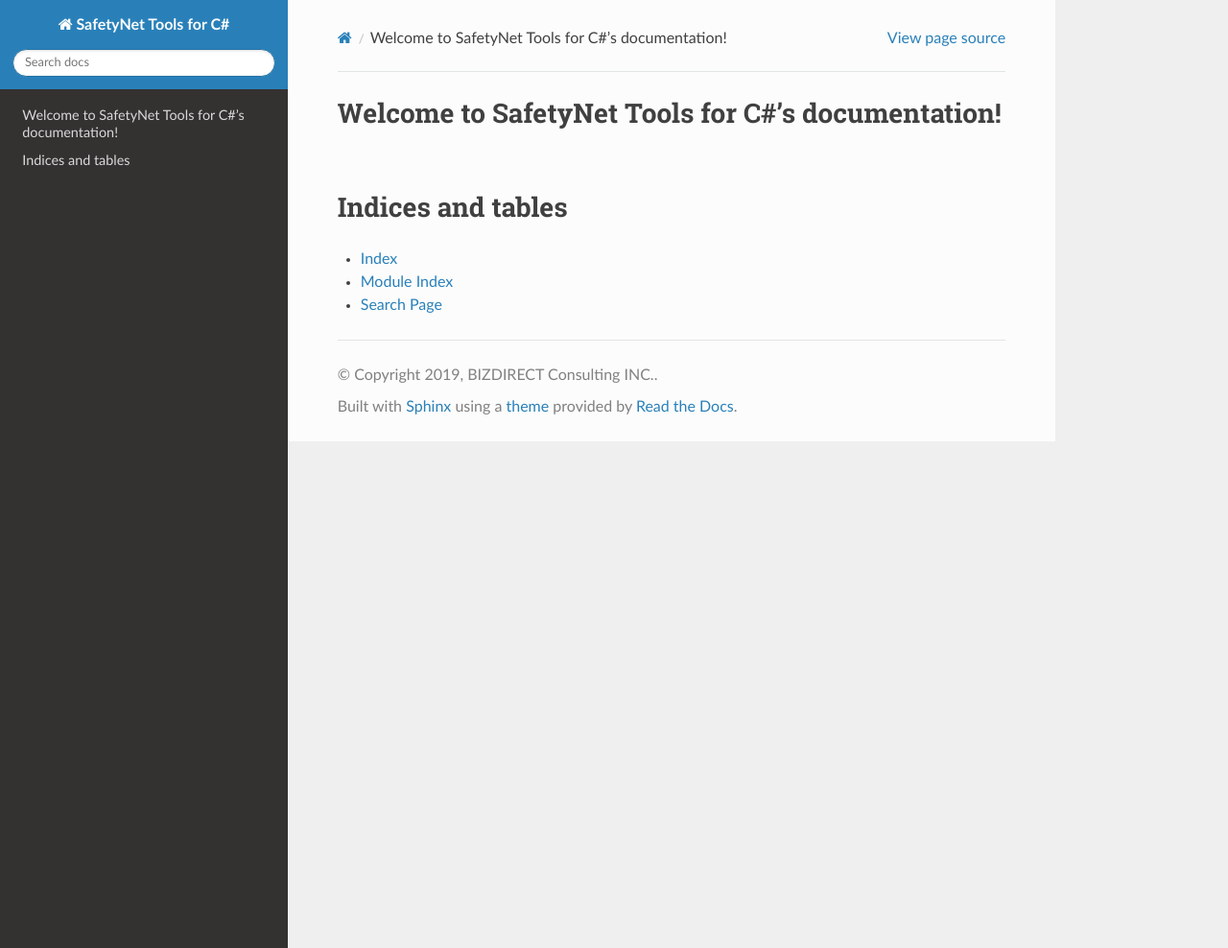
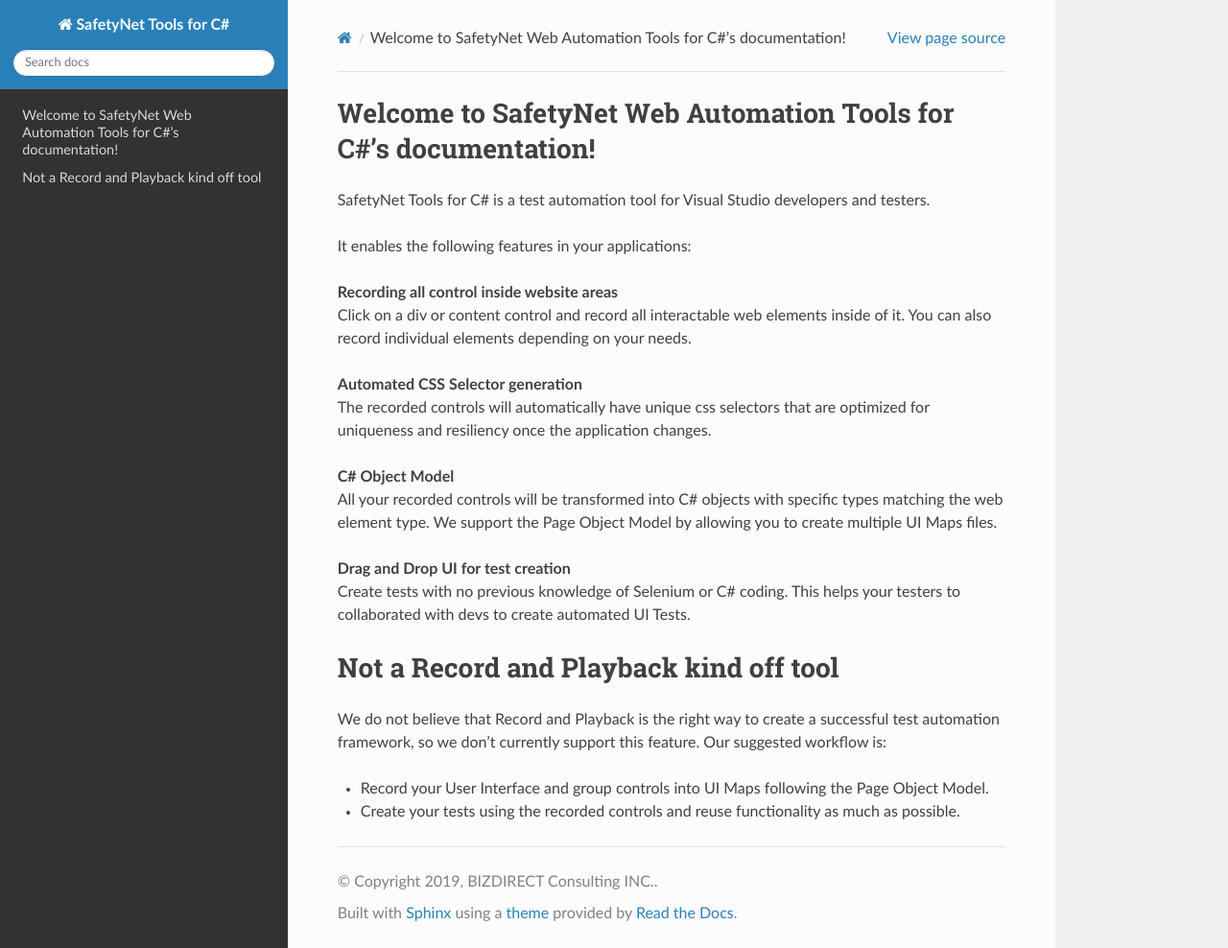
Before and after one commit to luis-cortina/SafetyNetDocs, a Sphinx documentation site: the page built from docs/index.rst, in a window 1280 px wide and 988 px high. Shown: the whole window at 96% size. Built offline with Sphinx 7.4.7 and the Read the Docs theme 2.0.0, drawn with Linux system fonts in a browser that asks for light colours.

Commit message:
starting intro

```diff
--- a/docs/index.rst
+++ b/docs/index.rst
@@ -3,8 +3,25 @@
    You can adapt this file completely to your liking, but it should at least
    contain the root `toctree` directive.
 
-Welcome to SafetyNet Tools for C#'s documentation!
+Welcome to SafetyNet Web Automation Tools for C#'s documentation!
 ==================================================
+
+SafetyNet Tools for C# is a test automation tool for Visual Studio developers and testers.
+
+It enables the following features in your applications:
+
+| **Recording all control inside website areas**
+| Click on a div or content control and record all interactable web elements inside of it. You can also record individual elements depending on your needs.
+
+| **Automated CSS Selector generation**
+| The recorded controls will automatically have unique css selectors that are optimized for uniqueness and resiliency once the application changes.
+
+| **C# Object Model**
+| All your recorded controls will be transformed into C# objects with specific types matching the web element type. We support the Page Object Model by allowing you to create multiple UI Maps files.
+
+| **Drag and Drop UI for test creation**
+| Create tests with no previous knowledge of Selenium or C# coding. This helps your testers to collaborated with devs to create automated UI Tests.
+
 
 .. toctree::
    :maxdepth: 2
@@ -12,9 +29,10 @@ Welcome to SafetyNet Tools for C#'s documentation!
 
 
 
-Indices and tables
+Not a Record and Playback kind off tool
 ==================
 
-* :ref:`genindex`
-* :ref:`modindex`
-* :ref:`search`
+We do not believe that Record and Playback is the right way to create a successful test automation framework, so we don't currently support this feature. Our suggested workflow is:
+
+* Record your User Interface and group controls into UI Maps following the Page Object Model.
+* Create your tests using the recorded controls and reuse functionality as much as possible.
```
Also changed, not shown: 9 other files.
